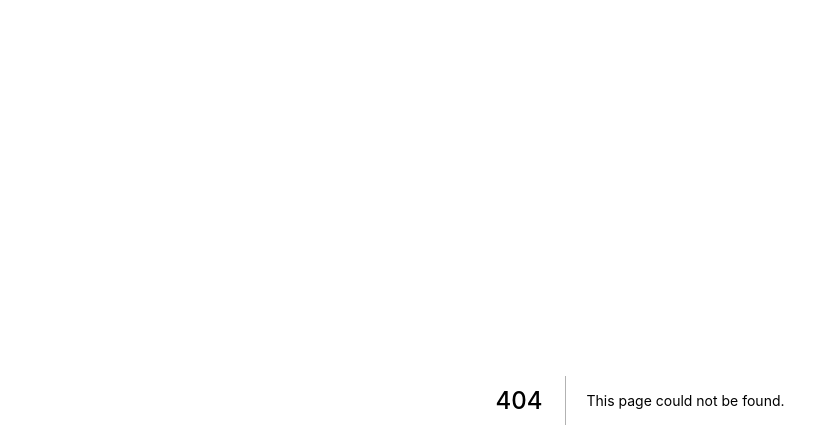
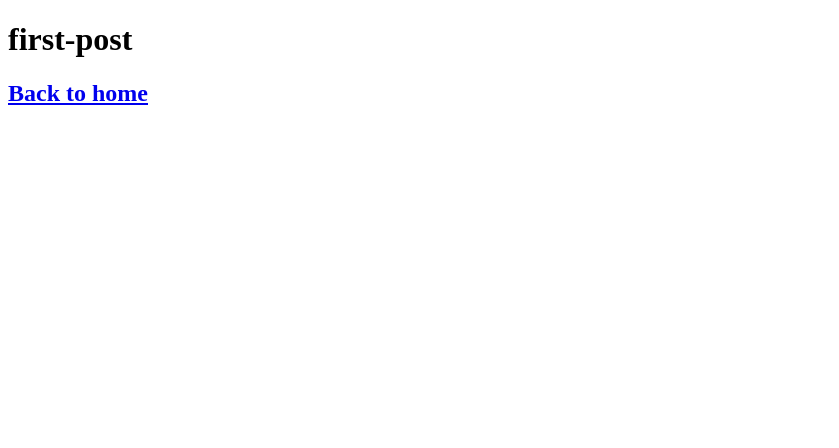
Before and after one commit to kobakichi/Next-js-tutorial, a Next.js app: page /posts/first-post in a window 1280 px wide. Before the commit this address had no page. Shown: the top 448 px of the page, without its empty margins (0-839 px from the left). Built offline with nearby package versions, Linux system fonts and the light colour scheme.

Commit message:
Linkコンポーネントの作成。画面遷移まで完了。

```diff
--- /dev/null
+++ b/pages/posts/first-post.js
@@ -0,0 +1,14 @@
+import Link from "next/link";
+
+const FirstPost = () => {
+  return (
+    <>
+      <h1>first-post</h1>
+      <h2>
+        <Link href="/">Back to home</Link>
+      </h2>
+    </>
+  );
+};
+
+export default FirstPost;
```
Also changed, not shown: pages/index.js (+5 -5 lines).
